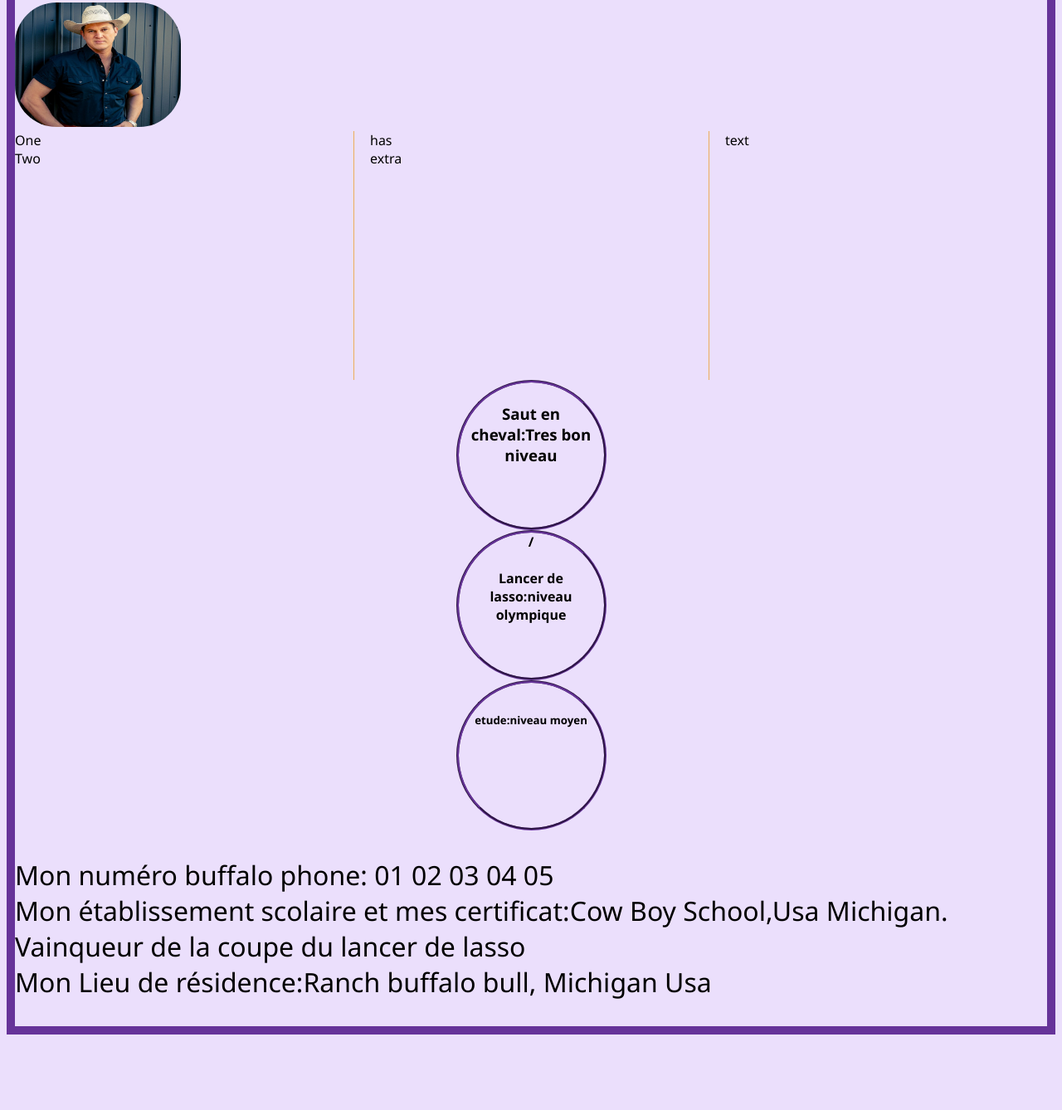
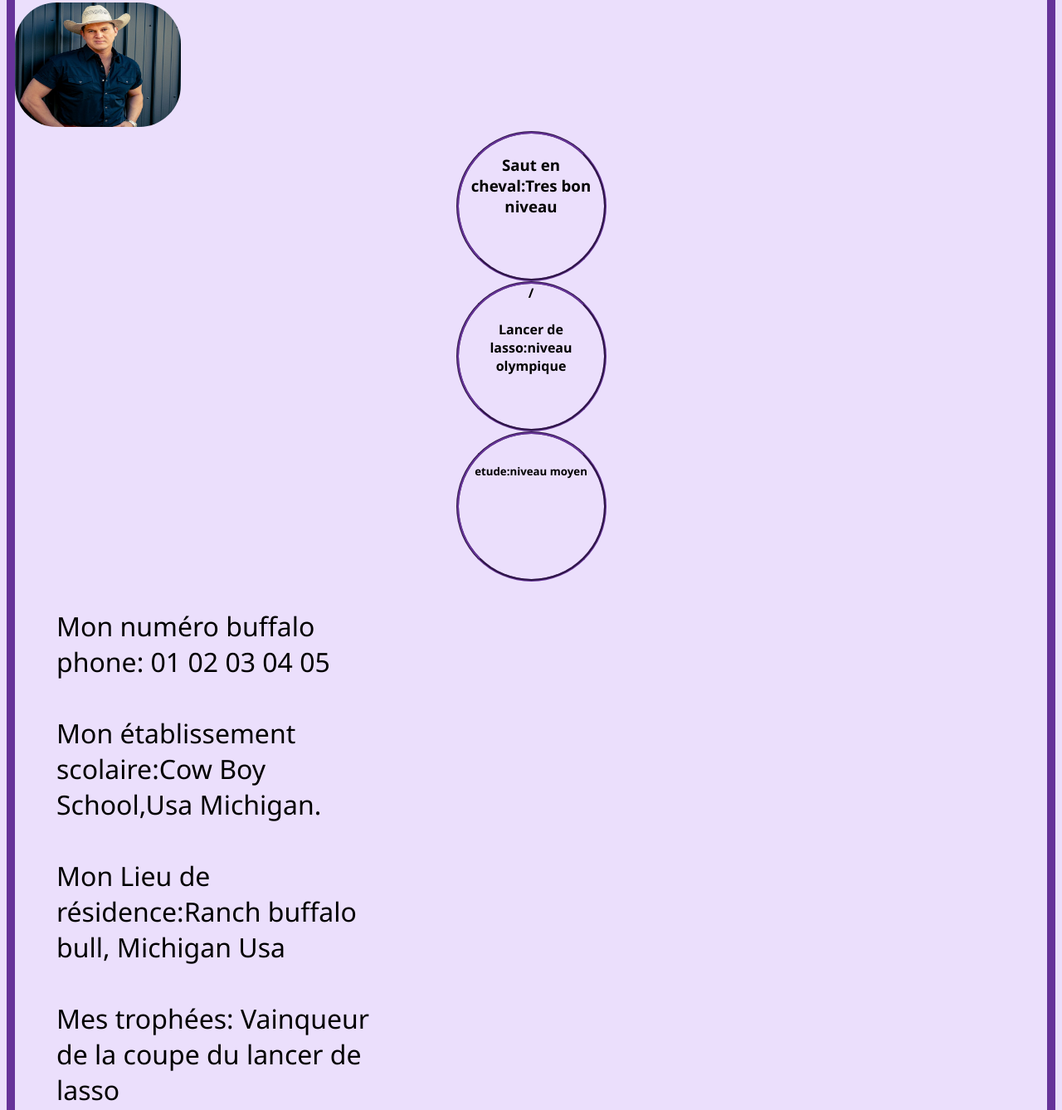
Before and after one commit to SunDakuoff/cv_jon, a plain HTML site: page index.html in a window 1280 px wide. Shown: the part 308-1646 px from the top of the page at 83% size. Before the commit the page ends 1563 px from the top, so only its background shows below. Drawn offline with Linux system fonts and the light colour scheme.

Commit message:
index v3

```diff
--- a/index.html
+++ b/index.html
@@ -13,20 +13,14 @@
      <h1>Compétences</h1>
      <h2>Centres d'intérêts</h2>
      <img src="jonh_parti.jpeg" width="200" height="150">
-
-     <div class="box">
-          <div>One</div>
-          <div>Two</div>
-          <div>has</div>
-          <div>extra</div>
-          <div>text</div>
      </div>
      <h3><br>Saut en cheval:Tres bon niveau</h3>
      <h4>/<br><br>Lancer de lasso:niveau olympique</h4>
      <h5><br><br>etude:niveau moyen</h5>
      <p>Mon numéro buffalo phone: 01 02 03 04 05
-          <br>Mon établissement scolaire et mes certificat:Cow Boy School,Usa Michigan. Vainqueur de la coupe du lancer de lasso
-          <br>Mon Lieu de résidence:Ranch buffalo bull, Michigan Usa
+          <br><br>Mon établissement scolaire:Cow Boy School,Usa Michigan.
+          <br><br>Mon Lieu de résidence:Ranch buffalo bull, Michigan Usa
+          <br><br>Mes trophées: Vainqueur de la coupe du lancer de lasso
      </p>
 
 </html>
--- a/style.css
+++ b/style.css
@@ -98,5 +98,8 @@ p {
     text-align: left;
     text-decoration: solid;
     font-size:2em;
+    max-width: 400px;
+    margin-bottom: 1000px;
+    margin-left: 50px;
 
 }
```
